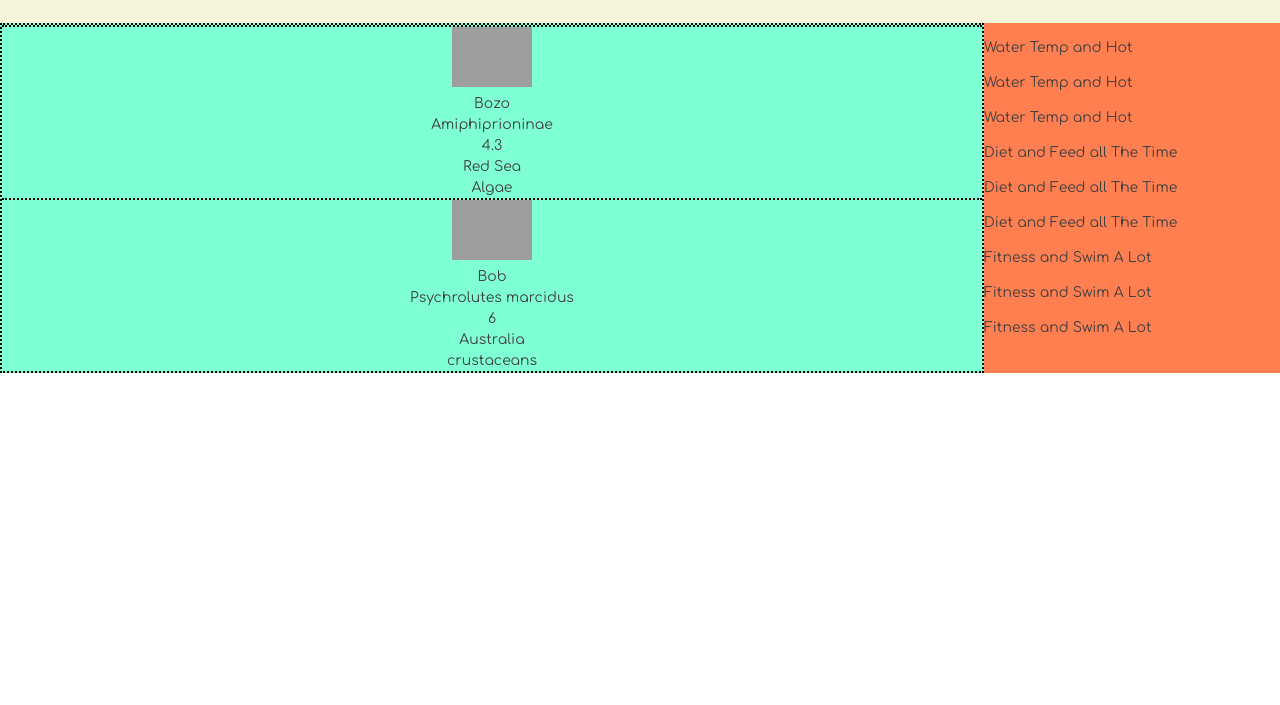
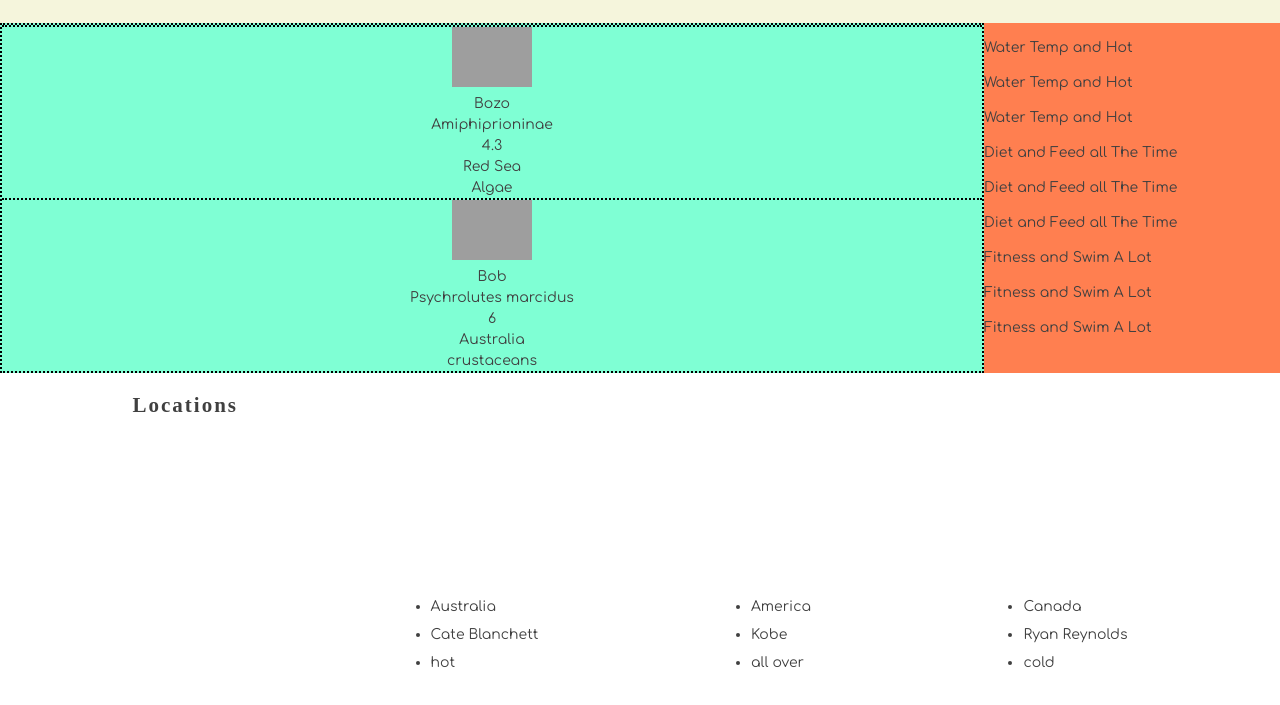
Before and after one commit to TravisMilner/martins-aquarium-2, a plain HTML site: page index.html in a window 1280 px wide. Shown: the part 105-810 px from the top of the page. Drawn offline with Linux system fonts and the light colour scheme; grey boxes are pictures that could not be loaded; a web font is replaced by a local one.

Commit message:
added location list and exported to main js. Styled the list that locationlist provided.

```diff
--- a/index.html
+++ b/index.html
@@ -19,7 +19,9 @@
 
                 </aside>
             </div>
+            <div class="loc">
 
+            </div>
         </main>
 
         <script type="module" src="./scripts/main.js"></script>
--- /dev/null
+++ b/scripts/Location.js
@@ -0,0 +1,11 @@
+export const locations = (location) => {
+    return `
+    <section class="locations">
+    <ul>
+    <li>${location.name}</li>
+    <li>${location.person}</li>
+    <li>${location.temp}</li>
+    <ul>
+</section>
+`
+}
--- a/scripts/LocationDataProvider.js
+++ b/scripts/LocationDataProvider.js
@@ -1,4 +1,4 @@
-const location = [
+const location2 = [
     {
         name: "Australia",
         person: "Cate Blanchett",
@@ -17,5 +17,5 @@ const location = [
 ]
 
 export const useLocation = () => {
-    return location.slice();
+    return location2.slice();
 }
--- /dev/null
+++ b/scripts/LocationList.js
@@ -0,0 +1,21 @@
+import { useLocation } from "./LocationDataProvider.js"
+import { locations } from "./Location.js"
+
+export const LocationList = () => {
+    const contentElement = document.querySelector(".loc")
+    const locat = useLocation()
+
+    let locationHtmlRep = ""
+
+    for (const locs of locat) {
+        locationHtmlRep += locations(locs)
+
+    }
+
+    contentElement.innerHTML += `
+    <h2>Locations</h2>
+    ${locationHtmlRep}
+
+    `
+
+}
--- a/scripts/main.js
+++ b/scripts/main.js
@@ -3,6 +3,7 @@ import { FishList} from "./FishList.js"
 import { useTips } from "./TipsDataProvider.js"
 import { TipList } from "./TipList.js"
 import { useLocation } from "./LocationDataProvider.js"
+import { LocationList} from "./LocationList.js"
 
 const allTheLocations = useLocation()
 const allTheFish = useFish()
@@ -23,3 +24,4 @@ FishList();
 useTips();
 TipList();
 useLocation();
+LocationList()
--- a/styles/main.css
+++ b/styles/main.css
@@ -115,3 +115,8 @@ ul {
     justify-content: space-around;
     margin: 20px
 }
+
+.loc{
+    display: flex;
+    justify-content: space-evenly;
+}
```
